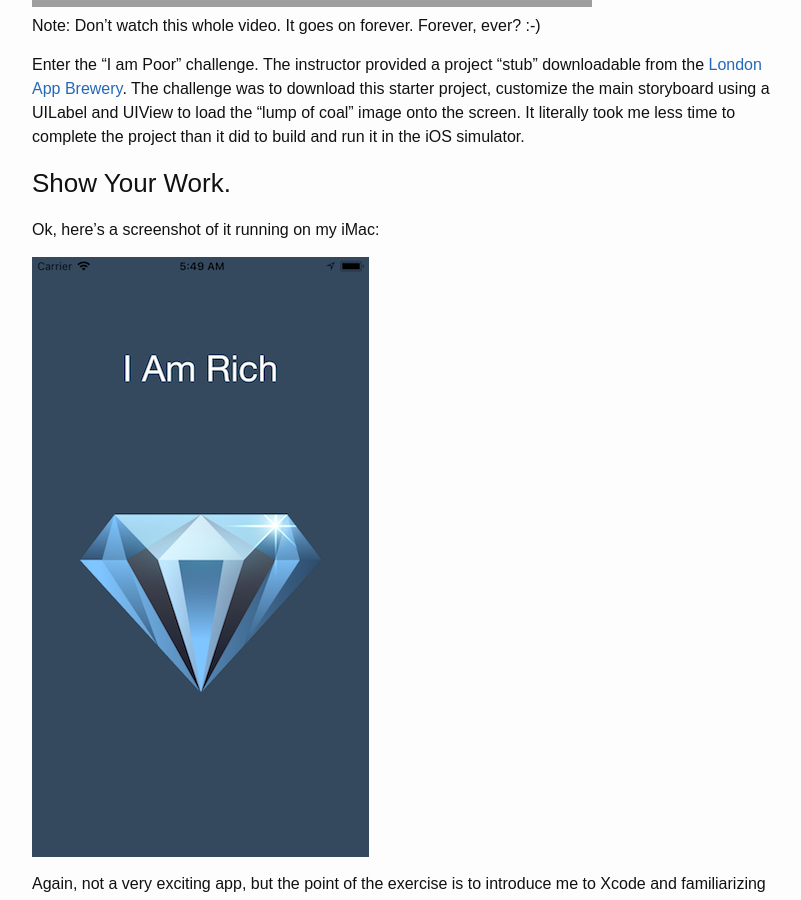
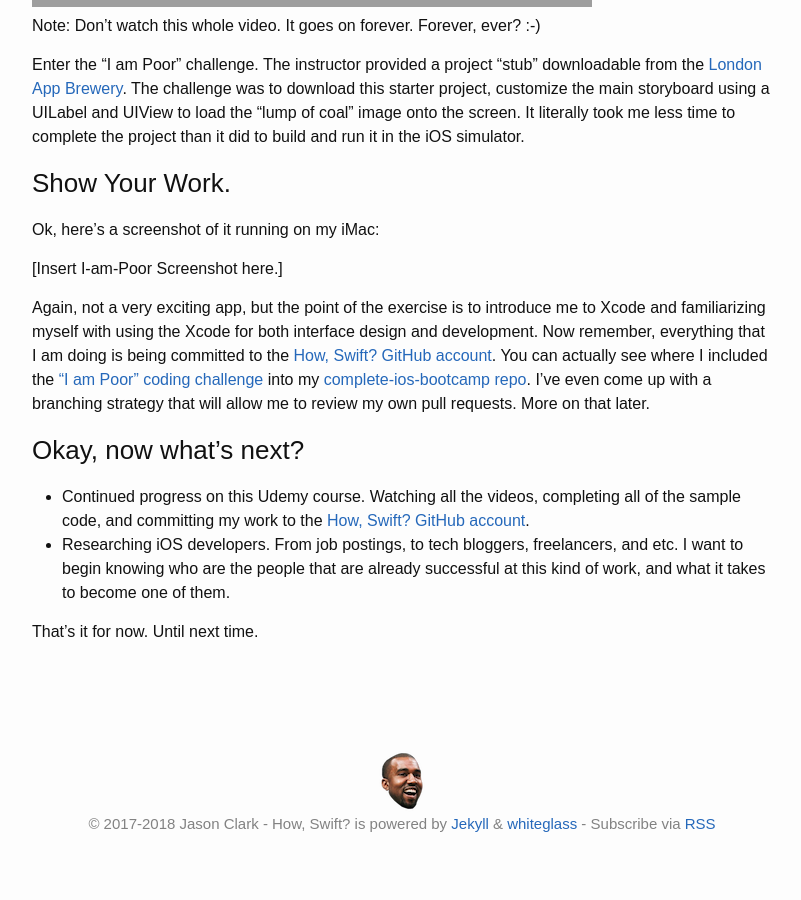
Before and after one commit to howswift/howswift.github.io, a Jekyll site: the page built from _posts/2018-01-10-First-Challenge.md, in a window 1280 px wide and 900 px high, scrolled down 874 px. Shown: the whole window, without its empty margins (238-1039 px from the left). Built offline with Jekyll 4.4.1, drawn with Linux system fonts in a browser that asks for light colours; grey boxes are pictures that could not be loaded.

Commit message:
Now I fixed it.

```diff
--- a/_posts/2018-01-10-First-Challenge.md
+++ b/_posts/2018-01-10-First-Challenge.md
@@ -40,7 +40,7 @@ and run it in the iOS simulator.
 
 Ok, here's a screenshot of it running on my iMac:
 
-![I-am-Rich](/assets/i-am-rich-screenshot.png)
+[Insert I-am-Poor Screenshot here.]
 
 Again, not a very exciting app, but the point of the exercise is to introduce me
 to Xcode and familiarizing myself with using the Xcode for both interface design
```
Also changed, not shown: _posts/2018-01-05-study-plans.md (+1 -1 lines).
